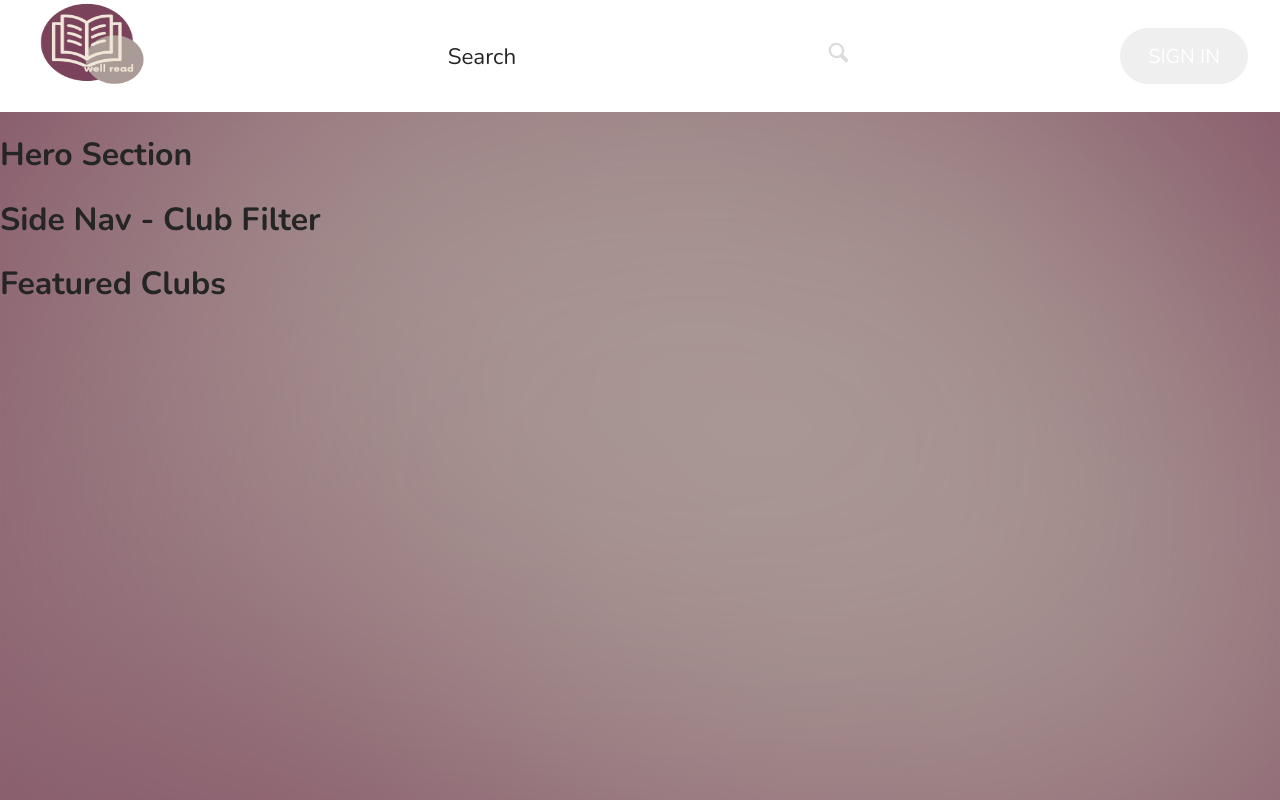
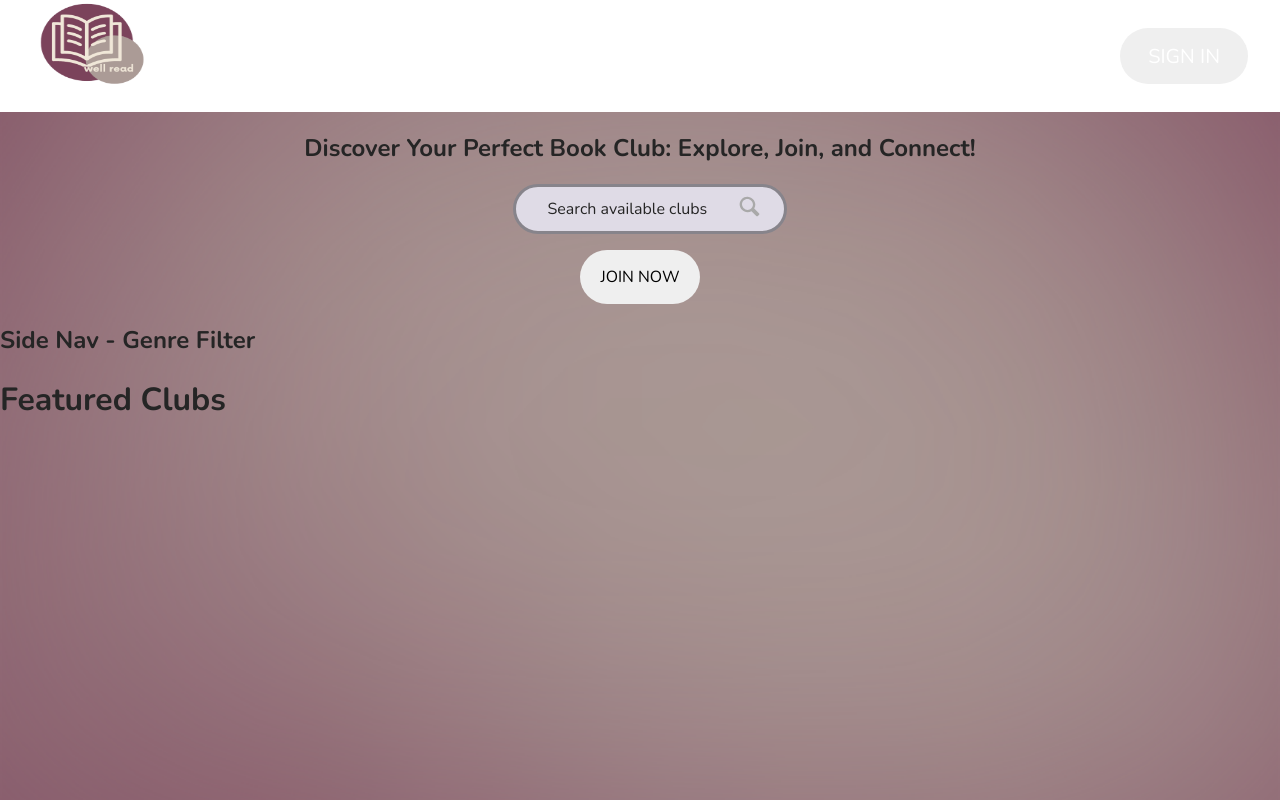
Before and after one commit to angski11422/well-read, a Next.js app in the folder client/: page / in a window 1280 px wide. Built offline with nearby package versions, Linux system fonts and the light colour scheme.

Commit message:
base hero section (title, search, join button)

```diff
--- a/client/components/homepage/hero.js
+++ b/client/components/homepage/hero.js
@@ -1,9 +1,20 @@
+import Image from 'next/image'
 
-
-
+import styles from  './hero.module.scss'
 
 export default function Hero() {
     return (
-        <h1>Hero Section</h1>
+        <section className={styles.hero}>
+            <h1>Discover Your Perfect Book Club: Explore, Join, and Connect!</h1>
+            <form action="/" className={styles.search}>
+                <input type="text" className={styles.search__input} placeholder="Search available clubs" />
+                <button className={styles.search__button}>
+                    <Image src={"/images/site/sprites/magnifying-glass.svg"} alt='search' className={styles.search__icon} width={25} height={25}/>
+                </button>
+            </form>
+            <div className={styles.actions}>
+                <button>Join Now</button>
+            </div>
+        </section>
     )
 }
--- /dev/null
+++ b/client/components/homepage/hero.module.scss
@@ -0,0 +1,65 @@
+.hero {
+    text-align: center;
+}
+
+.actions {
+    margin-top: var(--size-4);
+
+    & button {
+        font-family: inherit;
+        cursor: pointer;
+        border: none;
+        border-radius: 3rem;
+        height: 50%;
+        text-transform: uppercase;
+        padding: 1rem 1.25rem;
+    }
+}
+
+.search {
+    flex: 0 0 40%;
+    display: flex;
+    align-items: center;
+    justify-content: center;
+
+    &__input{
+        font-family: inherit;
+        font-size:  inherit;
+        color: inherit;
+        background-color: var(--color-grey-100);
+        border: solid var(--color-grey-500);
+        padding: .7rem 2rem;
+        border-radius: 100px;
+        transition: all .2s;
+        margin-right: -3.5rem;
+
+        &:focus {
+            outline: none;
+            width: 100%;
+            background-color: var(--color-grey-light-3);
+        }
+
+        &::-webkit-input-placeholder {
+            font-weight: 100;
+            color: var(--color-grey-light-4);
+        }
+    }
+
+    &__input:focus + &__button {
+        background-color: var(--color-grey-light-3);
+    }
+
+    &__button{
+        border: none;
+        background-color: var(--color-grey-light-2);
+
+        &:focus {
+            outline: none;
+        }
+
+        &:active {
+            transform: translateY(2px);
+        }
+
+    }
+}
--- a/client/components/homepage/side-nav.js
+++ b/client/components/homepage/side-nav.js
@@ -1,9 +1,11 @@
 
 
-
+import styles from './side-nav.module.scss'
 
 export default function SideNav() {
     return (
-        <h1>Side Nav - Club Filter</h1>
+        <section className={StyleSheet.sidenav}>
+            <h1>Side Nav - Genre Filter</h1>
+        </section>
     )
 }
--- /dev/null
+++ b/client/components/homepage/side-nav.module.scss
@@ -0,0 +1,4 @@
+.sidenav {
+    display: flex;
+    flex-direction: column;
+}
--- a/client/components/layout/main-nav.js
+++ b/client/components/layout/main-nav.js
@@ -1,5 +1,5 @@
 import Link from 'next/link';
-import Image from 'next/image';
+
 
 import Logo from './logo';
 import styles from './main-nav.module.scss';
@@ -11,12 +11,7 @@ export default function MainNav() {
             <Link href='/' >
                 <Logo />
             </Link>
-            <form action="/" className={styles.search}>
-                <input type="text" className={styles.search__input} placeholder="Search" />
-                <button className={styles.search__button}>
-                    <Image src={"/images/site/sprites/magnifying-glass.svg"} alt='search' className={styles.search__icon} width={25} height={25}/>
-                </button>
-            </form>
+            {/* about us, faq */}
             <div className={styles.usernav}>
                 <div className={styles.usernav__iconbox}>
                     <button className={styles.usernav__button}>Sign In</button>
--- a/client/components/layout/main-nav.module.scss
+++ b/client/components/layout/main-nav.module.scss
@@ -10,54 +10,6 @@
     align-items: center;
 }
 
-.search {
-    flex: 0 0 40%;
-    display: flex;
-    align-items: center;
-    justify-content: center;
-
-    &__input{
-        font-family: inherit;
-        font-size:  inherit;
-        color: inherit;
-        background-color: var(--color-grey-light-2);
-        border: none;
-        padding: .7rem 2rem;
-        border-radius: 100px;
-        width: 90%;
-        transition: all .2s;
-        margin-right: -3.5rem;
-
-        &:focus {
-            outline: none;
-            width: 100%;
-            background-color: var(--color-grey-light-3);
-        }
-
-        &::-webkit-input-placeholder {
-            font-weight: 100;
-            color: var(--color-grey-light-4);
-        }
-    }
-
-    &__input:focus + &__button {
-        background-color: var(--color-grey-light-3);
-    }
-
-    &__button{
-        border: none;
-        background-color: var(--color-grey-light-2);
-
-        &:focus {
-            outline: none;
-        }
-
-        &:active {
-            transform: translateY(2px);
-        }
-
-    }
-}
 
 .usernav {
     align-self: stretch;
```
Also changed, not shown: client/components/homepage/featured-clubs.module.scss (added), client/public/images/site/sprites/magnifying-glass.svg.
